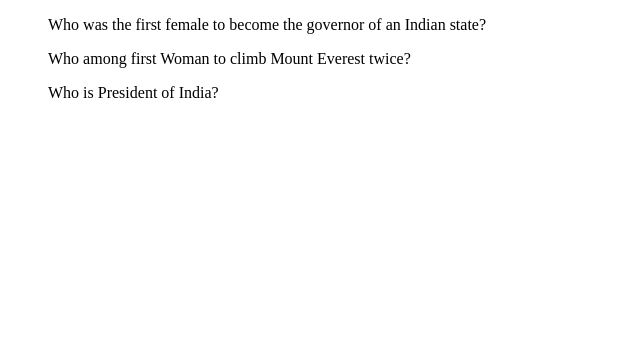
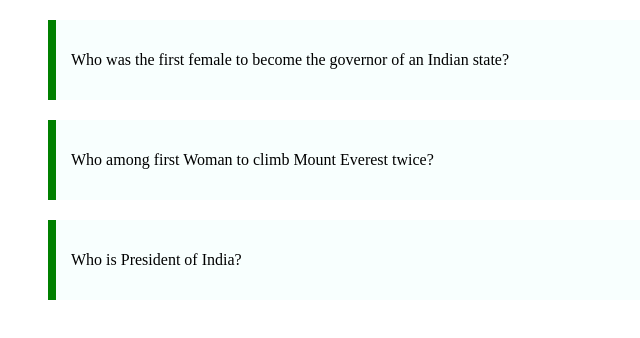
Before and after one commit to acciojob/css-list-of-questions-shital-kamble, a website: page main.html in a window 1280 px wide. Shown: the whole page, without its empty margins (0-640 px from the left). Drawn offline with Linux system fonts and the light colour scheme.

Commit message:
created a submission

```diff
--- a/main.html
+++ b/main.html
@@ -5,8 +5,8 @@
     <meta http-equiv="X-UA-Compatible" content="IE=edge">
     <meta name="viewport" content="width=device-width, initial-scale=1.0">
     <title>Document</title>
-	<link rel="stylesheet" href="style.css>
-    <!--
+	<!---<link rel="stylesheet" href="style.css>-->
+
 	<style>
         .questions{
         background-color:#f8fffe;
@@ -16,7 +16,7 @@
          max-width:600px;
          border-left:8px solid green
         }
-    </style>--->
+    </style>
 </head>
 <body>
     <blockquote class="questions">
```
